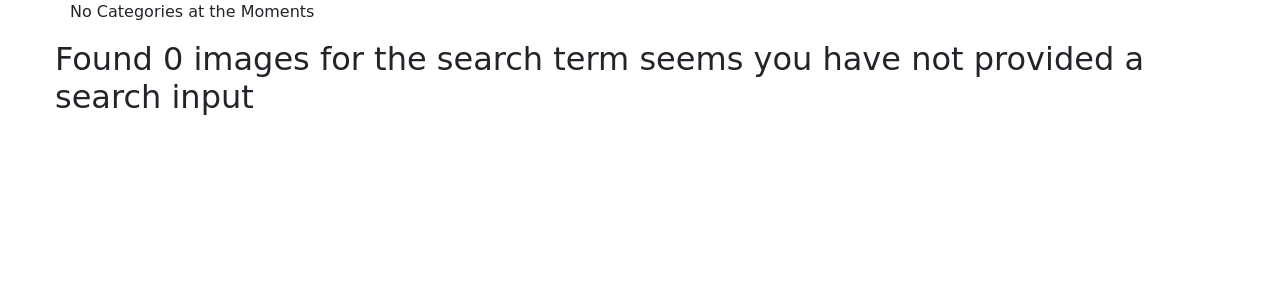
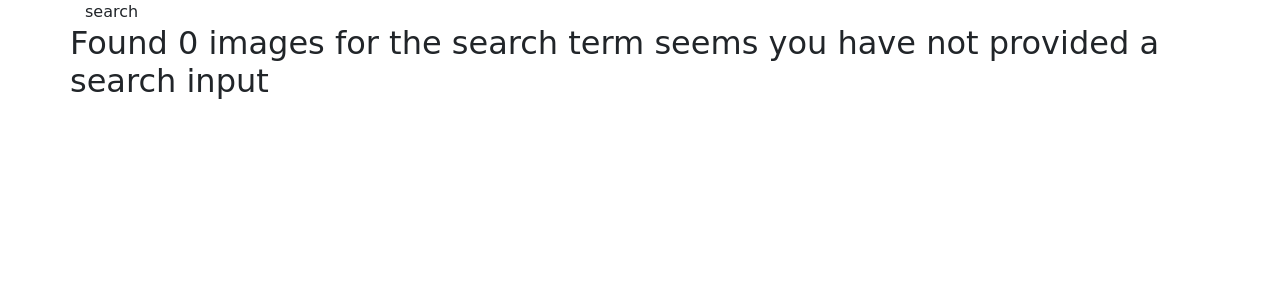
Before and after one commit to Reuben-Kipkemboi/Reuben-s--Gallery, a Django app: page /search_results in a window 1280 px wide. Shown: the part 56-356 px from the top of the page. Run offline with Django 4.2, Linux system fonts and the light colour scheme; some libraries are stand-ins or nearby versions; some web fonts are replaced.

Commit message:
st:page-structure - restructuring page

```diff
--- a/appgallery/templates/search.html
+++ b/appgallery/templates/search.html
@@ -1,32 +1,20 @@
 {%extends 'base.html'%}
 {% block content %}
 <div class="container">
-
-  <div class="row">
-    {% if all_categories%}
-    {% for category in all_categories %}
-  <li><a href="/search/?search={{ category.category }}">{{ category.category }}</a></li>
-  {% endfor %}
-  {% else %}
-    <p>No Categories at the Moments</p>
-  {% endif %}
-
-  </div>
-
-  <div class="row">
+    search
         <div class="row">
             {% if images%}
-        <h2>Found {{ images|length }} of searched term {{message}}</h2>
+            <h2>Found {{ images|length }} image related with term: {{message}}</h2>
             {% else %}
             <h2> Found 0 images for the search term {{message}}</h2>
             {% endif %}
 
         </div>
-
+        <div class="row">
             {% if images %}
             {% for image in images %}
             <div class=" col-md-4">
-        <img src="{{image.image.url}}" class="img-responsive" alt="Image" height="300px"width="100%">
+                <img src="{{image.image.url}}" class="img-responsive" alt="Image" height="250px" width="100%">
             </div>
             {% endfor %}
             {% endif %}
```
Lines whose indentation alone changed are shown as unchanged.
